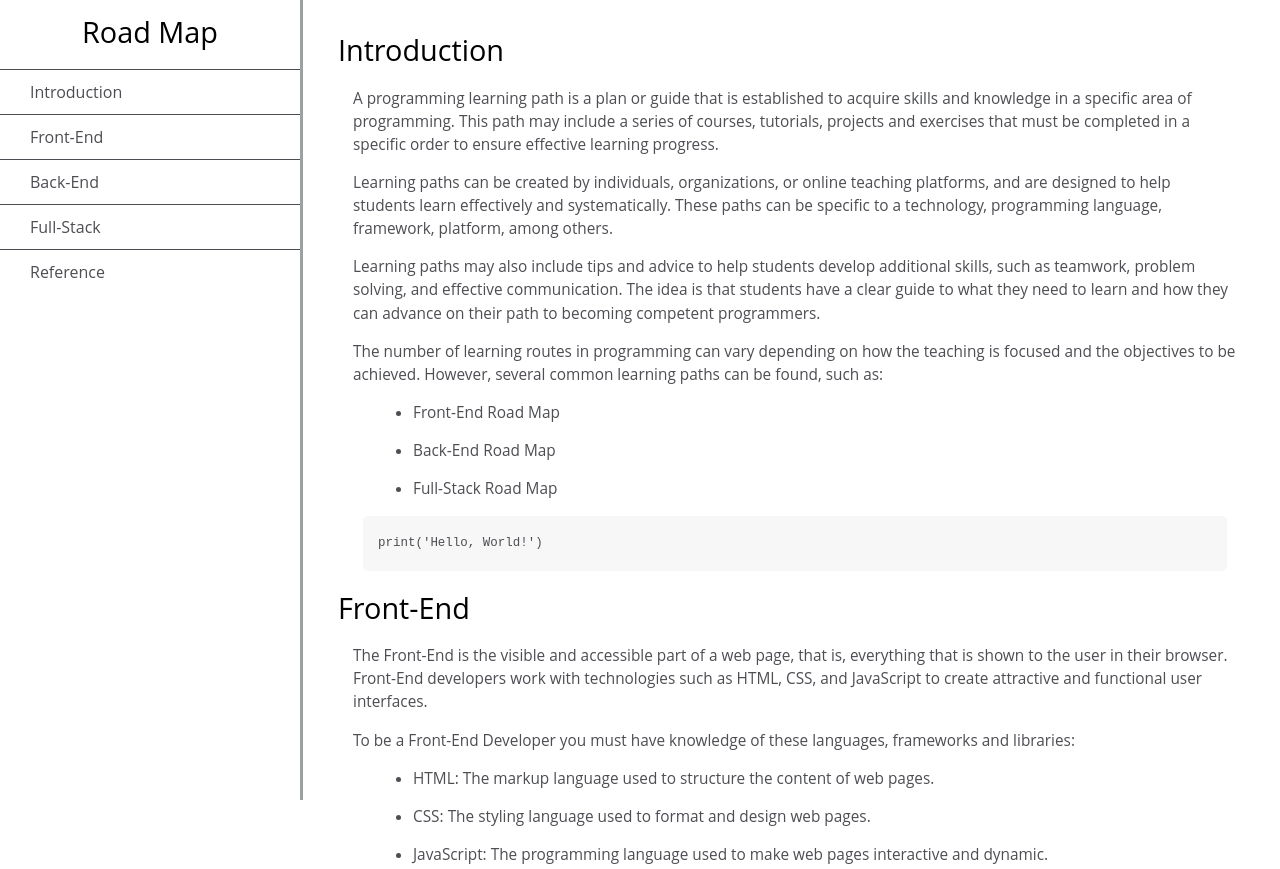
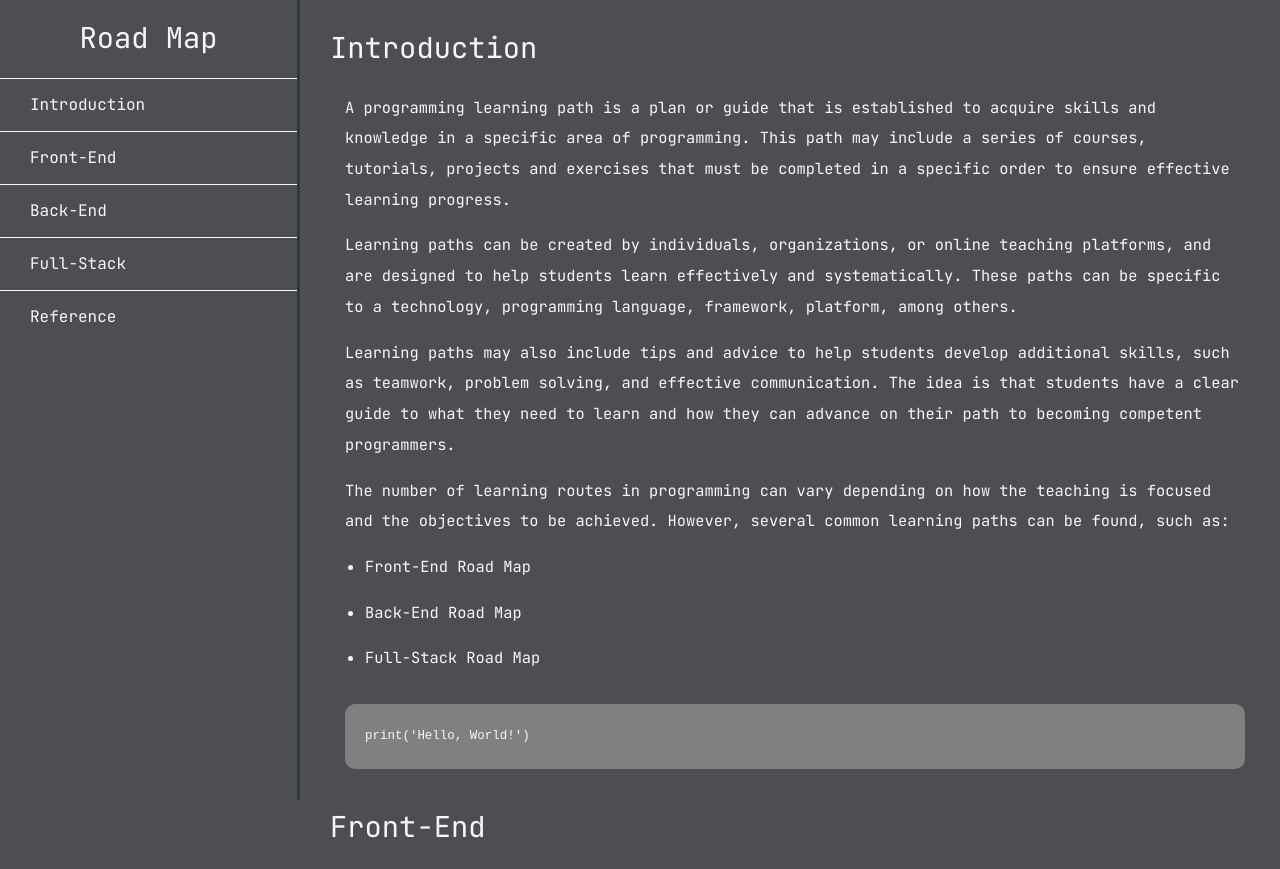
Before and after one commit to juanfrancgalvan/roadmap, a website: page index.html in a window 1280 px wide. Shown: the top 869 px of the page. Drawn offline with Linux system fonts and the light colour scheme.

Commit message:
modified:   build/style.css 	modified:   build/style.css.map 	modified:   src/style.scss

```diff
--- a/src/style.scss
+++ b/src/style.scss
@@ -1,15 +1,34 @@
+@import url('https://fonts.googleapis.com/css2?family=JetBrains+Mono:ital,wght@0,100..800;1,100..800&display=swap');
+
 :root {
-  --white: #ffffff;
-  --black: #000000;
   --dark-gray: #4d4e53;
   --light-gray: #f7f7f7;
 }
 
-html,
+* {
+  margin: 0;
+  padding: 0;
+  border: 0;
+  box-sizing: border-box;
+}
+
+html {
+  font-family: "JetBrains Mono", monospace;
+}
+
 body {
-  min-width: 290px;
-  font-family: 'Open Sans', Arial, sans-serif;
-  line-height: 1.5;
+  background-color: var(--dark-gray);
+  color: var(--light-gray);
+  line-height: 2;
+}
+
+p {
+  margin: 15px 0;
+}
+
+a {
+  text-decoration: none;
+  color: var(--light-gray);
 }
 
 .navbar {
@@ -31,7 +50,6 @@ body {
 }
 
 .navbar li {
-  color: var(--dark-gray);
   border-top: 1px solid;
   list-style: none;
   position: relative;
@@ -41,13 +59,11 @@ body {
 .navbar a {
   display: block;
   padding: 10px 30px;
-  color: var(--dark-gray);
   text-decoration: none;
   cursor: pointer;
 }
 
 header {
-  color: var(--black);
   margin: 10px;
   text-align: center;
   font-size: 1.8em;
@@ -55,10 +71,8 @@ header {
 }
 
 .main-doc {
-  // position: absolute;
   margin-left: 310px;
   padding: 20px;
-  // margin-bottom: 110px;
 }
 
 .main-doc header {
@@ -67,7 +81,6 @@ header {
 }
 
 section article {
-  color: var(--dark-gray);
   margin: 15px;
   font-size: 0.96em;
 }
@@ -84,19 +97,20 @@ code {
   word-break: normal;
   word-wrap: normal;
   line-height: 2;
-  background-color: var(--light-gray);
-  padding: 15px;
-  margin: 10px;
-  border-radius: 5px;
+  background-color: gray;
+  padding: 20px;
+  margin: 30px 0;
+  border-radius: 10px;
 }
 
 .footer {
   text-align: center;
+  margin-bottom: 2rem;
 }
 
 @media only screen and (width <= 992px) {
   .navbar ul {
-    border: 1px solid;
+    // border: 1px solid;
     height: 207px;
   }
 
@@ -109,7 +123,7 @@ code {
     max-height: 275px;
     border: none;
     z-index: 1;
-    border-bottom: 2px solid;
+    // border-bottom: 2px solid;
   }
 
   .main-doc {
@@ -125,11 +139,15 @@ code {
   }
 
   code {
-    margin-left: -20px;
+    margin-left: 0;
     width: 100%;
     padding: 15px;
     padding-left: 10px;
     padding-right: 45px;
     min-width: 233px;
   }
+
+  .footer {
+    font-size: 0.8rem;
+  }
 }
```
Also changed, not shown: build/style.css, 1 other file.
